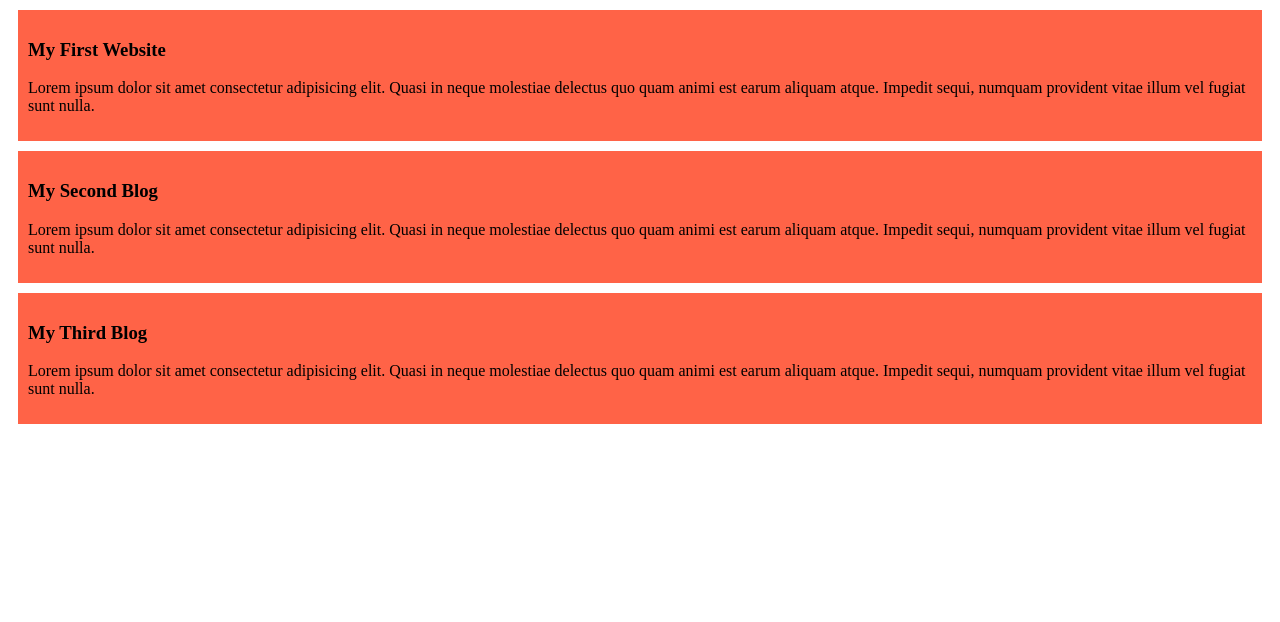
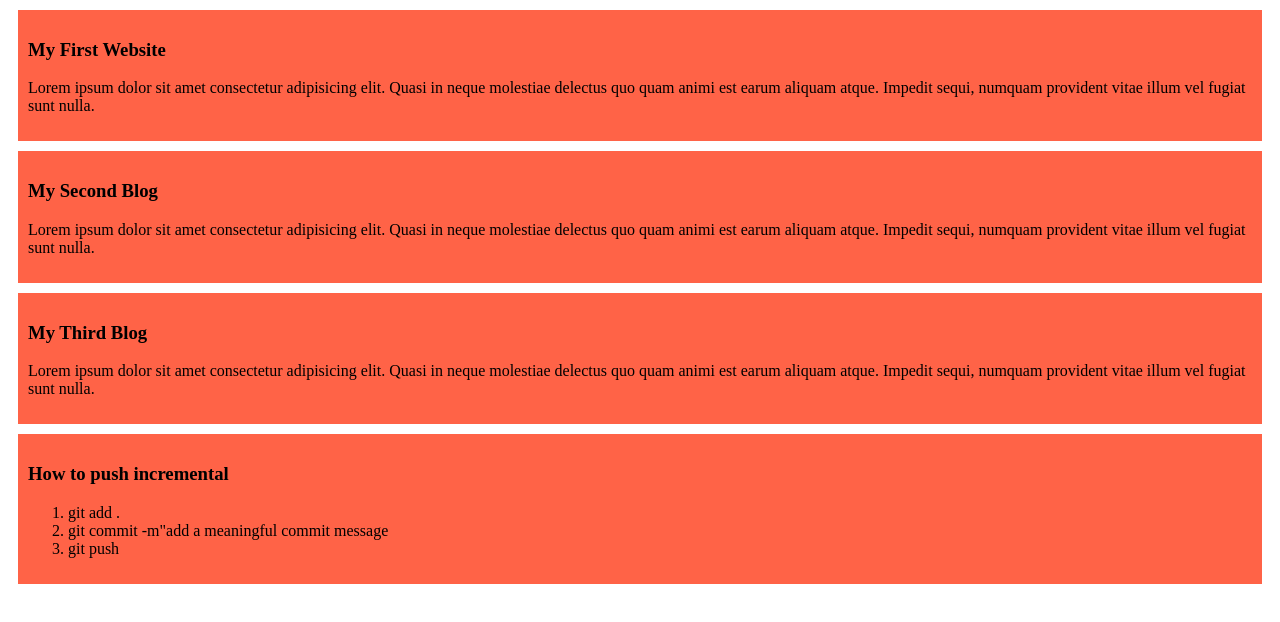
Before and after one commit to farahanch/my-new-website, a plain HTML site: page index.html in a window 1280 px wide. Drawn offline with Linux system fonts and the light colour scheme.

Commit message:
added a list of push git in github

```diff
--- a/index.html
+++ b/index.html
@@ -19,5 +19,13 @@
         <h3>My Third Blog</h3>
         <p>Lorem ipsum dolor sit amet consectetur adipisicing elit. Quasi in neque molestiae delectus quo quam animi est earum aliquam atque. Impedit sequi, numquam provident vitae illum vel fugiat sunt nulla.</p>
     </div>
+    <div>
+        <h3>How to push incremental</h3>
+        <ol>
+            <li>git add .</li>
+            <li>git commit -m"add a meaningful commit message</li>
+            <li>git push</li>
+        </ol>
+    </div>
 </body>
 </html>
```
